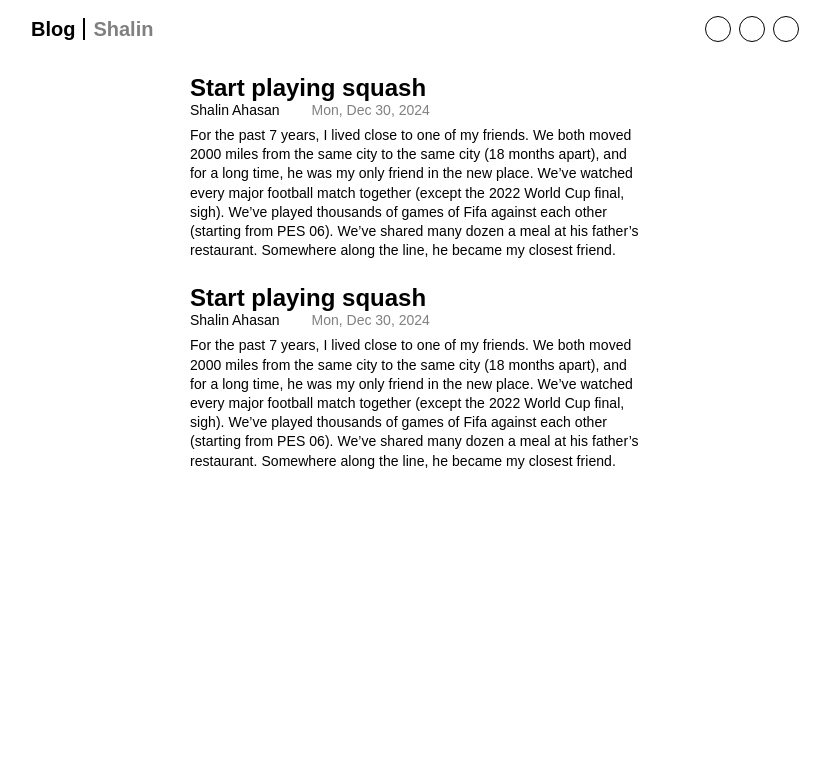
After one commit to shal-in/blog, a Flask app: template templates/index.html in a window 1280 px wide. The commit adds this page. Shown: the top 759 px of the page, without its empty margins (225-1055 px from the left). Run offline with Flask 3, Linux system fonts and the light colour scheme; the template is opened without the code that fills it, so the values that code supplies are empty.

Commit message:
start building server

```diff
--- /dev/null
+++ b/app.py
@@ -0,0 +1,15 @@
+from flask import Flask, render_template
+
+app = Flask(__name__)
+
+@app.route("/")
+def home():
+    return render_template("index.html")
+
+@app.route("/<essay_id>")
+def essay(essay_id):
+    # check if essay_id exists
+    return render_template("template.html")
+
+if __name__ == '__main__':
+    app.run(debug=True)
--- /dev/null
+++ b/static/index.js
@@ -0,0 +1,20 @@
+const essayPreviewEls = document.querySelectorAll(".essay-preview");
+
+essayPreviewEls.forEach(essayPreviewEl => {
+    let titleEl = essayPreviewEl.querySelector(".title");
+    let metadataEl = essayPreviewEl.querySelector(".metadata");
+    let textEl = essayPreviewEl.querySelector(".text-container");
+    essayPreviewEl.addEventListener("mouseover", () => {
+        titleEl.style.color = "gray";
+        metadataEl.style.color = "gray";
+        textEl.style.color = "gray";
+
+        essayPreviewEl.style.cursor = "pointer";
+    })
+
+    essayPreviewEl.addEventListener("mouseout", () => {
+        titleEl.style.color = "black";
+        metadataEl.style.color = "black";
+        textEl.style.color = "black";
+    })
+})
--- a/static/styles.css
+++ b/static/styles.css
@@ -4,13 +4,19 @@
 }
 
 body{
-    max-width: 600px;
-    min-height: 100px;
+    max-width: 800px;
+    min-height: 95vh;
     margin: auto;
-    border: 1px solid black;
+    /* border: 1px solid black; */
 
-    font-size: 12px;
+    font-size: 14px;
     font-family: Arial, Helvetica, sans-serif;
+}
+
+@media  (max-width: 480px) {
+    body{
+        font-size: 12px;
+    }
 }
 
 /* Header */
@@ -30,9 +36,18 @@ body{
     padding-right: 0.5rem;
 }
 
+.header .home:hover{
+    cursor: pointer;
+}
+
 .header .portfolio{
     color: gray;
     padding-left: 0.5rem;
+}
+
+.header .portfolio:hover{
+    color: black;
+    cursor: pointer;
 }
 
 .header .navigation{
@@ -49,13 +64,33 @@ body{
 
 /* Essay container */
 .essay{
-    max-width: 420px;
+    max-width: 450px;
     padding: 1rem;
     margin: auto;
 }
+
+.essay figure {
+    text-align: center; /* Center the image and caption */
+    margin: 2rem 0; /* Add spacing around the figure */
+    width: 100%;
+    height: auto;
+
+}
+
+.essay figure img{
+    width: 100%;
+    height: auto;
+}
+
+.essay figcaption {
+    font-size: 0.75rem; /* Adjust the font size */
+    color: #555; /* Optional: Set a color for the caption */
+    margin-top: 0.25rem; /* Space between image and caption */
+    text-align: start;
+}
 /* Title */
 .title-container{
-
+    margin-bottom: 1.25rem;
 }
 .title-container .title{
     font-size: 1.5rem;
@@ -63,7 +98,6 @@ body{
 
 .title-container .metadata{
     display: flex;
-    margin-top: 0.25rem;
 }
 
 .title-container .metadata p{
@@ -82,7 +116,7 @@ body{
 /* Essay */
 .text-container p, .authors-note p{
     min-height: 1rem;
-    line-height: 1.05rem;
+    line-height: 1.2rem;
     letter-spacing: 0.05px;
     margin-bottom: 0.6rem;
 }
@@ -117,13 +151,13 @@ body{
     max-width: 85%;
     border: 1px solid red;
     margin-left: 1.5rem;
-    margin-top: 0.75rem;
     transition: opacity 0.5s ease, height 0.5s ease;
 }
 
 .footnotes .list[active] {
     opacity: 1;
     height: auto;
+    margin-top: 0.75rem;
 }
 
 
--- /dev/null
+++ b/static/universal.js
@@ -0,0 +1,9 @@
+const linkEls = document.querySelectorAll(".link");
+
+linkEls.forEach(linkEl => {
+    let href = linkEl.getAttribute("href");
+
+    linkEl.addEventListener("click", () => {
+        window.location.href = href;
+    })
+})
--- /dev/null
+++ b/templates/index.html
@@ -0,0 +1,58 @@
+<!DOCTYPE html>
+<html lang="en">
+<head>
+    <meta charset="UTF-8">
+    <meta name="viewport" content="width=device-width, initial-scale=1.0">
+    <link rel="stylesheet" href="/static/styles.css">
+    <style>
+        .title-container{
+            margin-bottom: 0.5rem;
+        }
+        .essay-preview{
+            margin-bottom: 1.5rem;
+        }
+    </style>
+    <title>Blog | Shalin Ahasan</title>
+</head>
+<body>
+    <div class="header">
+        <h2><span class="home">Blog</span><span class="portfolio">Shalin</span></h2>
+        <div class="navigation">
+            <div class="button"></div>
+            <div class="button"></div>
+            <div class="button"></div>
+        </div>
+    </div>
+
+    <div class="essay">
+        <div class="essay-preview link" id="1234" href="start-playing-squash">
+            <div class="title-container">
+                <h1 class="title">Start playing squash</h1>
+                <div class="metadata">
+                    <p class="name">Shalin Ahasan</p>
+                    <p class="date">Mon, Dec 30, 2024</p>
+                </div>
+            </div>
+            <div class="text-container">
+                <p>For the past 7 years, I lived close to one of my friends. We both moved 2000 miles from the same city to the same city (18 months apart), and for a long time, he was my only friend in the new place. We’ve watched every major football match together (except the 2022 World Cup final, sigh). We’ve played thousands of games of Fifa against each other (starting from PES 06). We’ve shared many dozen a meal at his father’s restaurant. Somewhere along the line, he became my closest friend.</p>
+            </div>
+        </div>
+        <div class="essay-preview" id="1234">
+            <div class="title-container">
+                <h1 class="title">Start playing squash</h1>
+                <div class="metadata">
+                    <p class="name">Shalin Ahasan</p>
+                    <p class="date">Mon, Dec 30, 2024</p>
+                </div>
+            </div>
+            <div class="text-container">
+                <p>For the past 7 years, I lived close to one of my friends. We both moved 2000 miles from the same city to the same city (18 months apart), and for a long time, he was my only friend in the new place. We’ve watched every major football match together (except the 2022 World Cup final, sigh). We’ve played thousands of games of Fifa against each other (starting from PES 06). We’ve shared many dozen a meal at his father’s restaurant. Somewhere along the line, he became my closest friend.</p>
+            </div>
+        </div>
+
+    </div>
+
+    <script src="/static/universal.js"></script>
+    <script src="/static/index.js"></script>
+</body>
+</html>
```
Also changed, not shown: templates/template.html (+6 -2 lines), sentence.png (added), 1 other file.
